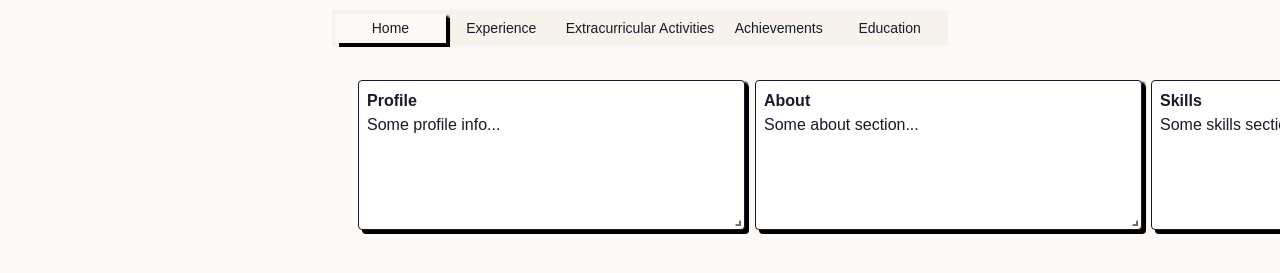
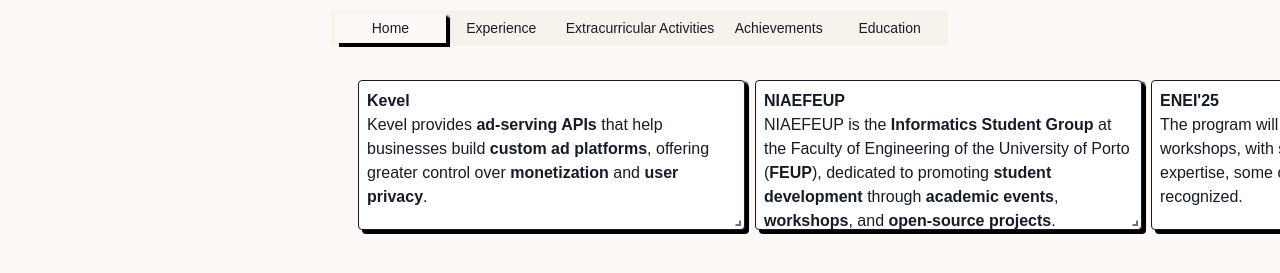
Before and after one commit to ttoino/dotme, a Next.js app: page /me in a window 1280 px wide. Shown: the part 497-770 px from the top of the page. Built offline with nearby package versions, Linux system fonts and the light colour scheme.

Commit message:
created portfolio entry component

```diff
--- a/src/components/ui/portfolio-entry.tsx
+++ b/src/components/ui/portfolio-entry.tsx
@@ -0,0 +1,25 @@
+import React from "react";
+import { experience } from "@/types/cv";
+import RichTextRenderer from "./rich-text-renderer";
+
+
+
+// Updated PortfolioEntry component with RichText rendering
+interface PortfolioEntryProps {
+  experience: experience;
+}
+
+const PortfolioEntry: React.FC<PortfolioEntryProps> = ({ experience }) => {
+  return (
+    <div>
+      <div className="drag-handle cursor-move font-bold">{experience.organization}</div>
+      {experience.description ? (
+        <RichTextRenderer content={experience.description as unknown as RichText} />
+      ) : (
+        <p>No description available</p>
+      )}
+    </div>
+  );
+};
+
+export default PortfolioEntry;
--- a/src/components/ui/profile-grid.tsx
+++ b/src/components/ui/profile-grid.tsx
@@ -1,22 +1,30 @@
-"use client";
-
-import React from "react";
+import React, { useState } from "react";
 import GridLayout, { Layout } from "react-grid-layout";
 import "react-grid-layout/css/styles.css";
 import "react-resizable/css/styles.css";
+import { roles, cvData, experiences, areas } from "@/mock/cv1";
+import PortfolioEntry from "./portfolio-entry";
 
-const layout: Layout[] = [
-  { i: "profile", x: 0, y: 0, w: 4, h: 4 },
-  { i: "about", x: 4, y: 0, w: 4, h: 4 },
-  { i: "skills", x: 8, y: 0, w: 4, h: 4 },
-];
+
+const experienceItems = experiences.flatMap((experience, areaIndex) =>({
+  i: experience.organization, // Unique identifier for each item
+  x: experience.x, // Adjust the x position based on your layout preferences
+  y: experience.y, // Adjust the y position based on the areaIndex or any logic you prefer
+  w: experience.w, // Width of the grid item
+  h: experience.h, // Height of the grid item
+}));
+
+
 
 const ProfileGrid = () => {
+
+
+
   return (
     <div className="p-4">
       <GridLayout
         className="layout"
-        layout={layout}
+        layout={experienceItems}
         cols={12}
         rowHeight={30}
         width={1200}
@@ -24,18 +32,11 @@
         isResizable
         isDraggable
       >
-        <div key="profile" className="bg-white border rounded shadow p-2">
-          <div className="drag-handle cursor-move font-bold">Profile</div>
-          <p>Some profile info...</p>
-        </div>
-        <div key="about" className="bg-white border rounded shadow p-2">
-          <div className="drag-handle cursor-move font-bold">About</div>
-          <p>Some about section...</p>
-        </div>
-        <div key="skills" className="bg-white border rounded shadow p-2">
-          <div className="drag-handle cursor-move font-bold">Skills</div>
-          <p>Some skills section...</p>
-        </div>
+        {experiences.map(experience => (
+          <div key={experience.organization?.toString()} className="bg-white border rounded shadow p-2">
+            <PortfolioEntry experience={experience} />
+          </div>
+        ))}
       </GridLayout>
     </div>
   );
--- /dev/null
+++ b/src/components/ui/rich-text-renderer.tsx
@@ -0,0 +1,66 @@
+import React from "react";
+// Define the RichText type structure
+// This is an assumption based on common rich text formats
+// You may need to adjust this based on your actual RichText structure
+interface RichTextNode {
+    type: string;
+    text?: string;
+    children?: RichTextNode[];
+    bold?: boolean;
+    italic?: boolean;
+    underline?: boolean;
+    url?: string;
+    // Add other attributes as needed based on your RichText structure
+  }
+
+  type RichText = RichTextNode[];
+
+  // Component for rendering RichText content
+  const RichTextRenderer: React.FC<{ content: RichText }> = ({ content }) => {
+    if (!content || !Array.isArray(content)) return null;
+
+    const renderNode = (node: RichTextNode, index: number): React.ReactNode => {
+      if (!node) return null;
+
+      // Handle text nodes
+      if (node.text) {
+        let element = node.text;
+
+        // Apply formatting if specified
+        if (node.bold) element = <strong key={index}>{element}</strong>;
+        if (node.italic) element = <em key={index}>{element}</em>;
+        if (node.underline) element = <u key={index}>{element}</u>;
+        if (node.url) element = <a href={node.url} target="_blank" rel="noopener noreferrer" key={index}>{element}</a>;
+
+        return element;
+      }
+
+      // Handle block nodes
+      switch (node.type) {
+        case 'paragraph':
+          return <p key={index}>{node.children?.map((child, i) => renderNode(child, i))}</p>;
+        case 'heading':
+          return <h3 key={index}>{node.children?.map((child, i) => renderNode(child, i))}</h3>;
+        case 'list-item':
+          return <li key={index}>{node.children?.map((child, i) => renderNode(child, i))}</li>;
+        case 'bulleted-list':
+          return <ul key={index}>{node.children?.map((child, i) => renderNode(child, i))}</ul>;
+        case 'numbered-list':
+          return <ol key={index}>{node.children?.map((child, i) => renderNode(child, i))}</ol>;
+        case 'link':
+          return <a key={index} href={node.url} target="_blank" rel="noopener noreferrer">
+            {node.children?.map((child, i) => renderNode(child, i))}
+          </a>;
+        default:
+          return <span key={index}>{node.children?.map((child, i) => renderNode(child, i))}</span>;
+      }
+    };
+
+    return (
+      <div className="rich-text-content">
+        {content.map((node, index) => renderNode(node, index))}
+      </div>
+    );
+  };
+
+export default RichTextRenderer;
--- a/src/mock/cv1.ts
+++ b/src/mock/cv1.ts
@@ -119,6 +119,10 @@
   ],
   location: "Porto, Portugal",
   roles: [kevel_internship],
+  x: 0,
+  y: 0,
+  w: 4,
+  h: 4,
 };
 
 const work: cv.area = {
@@ -279,6 +283,10 @@
   ],
   location: "Porto, Portugal",
   roles: [ni_member, ni_tts, ni_vice],
+  x: 4,
+  y: 0,
+  w: 4,
+  h: 4,
 };
 
 const enei: cv.experience = {
@@ -313,6 +321,10 @@
       ],
     },
   ],
+  x: 8,
+  y: 0,
+  w: 4,
+  h: 4,
 };
 
 const extracurricular: cv.area = {
@@ -406,7 +418,7 @@
   { title: "Git" },
   { title: "Laravel" },
   { title: "MySQL" },
-  { title: "NPM" },
+  { title: "NcvDataPM" },
   { title: "PostgreSQL" },
   { title: "React" },
   { title: "SQL" },
--- a/src/types/cv.ts
+++ b/src/types/cv.ts
@@ -32,6 +32,10 @@
   location?: string;
   roles: role[];
   links?: Link[];
+  x?: number;
+  y?: number;
+  w?: number;
+  h?: number;
 }
 
 export interface role {
```
